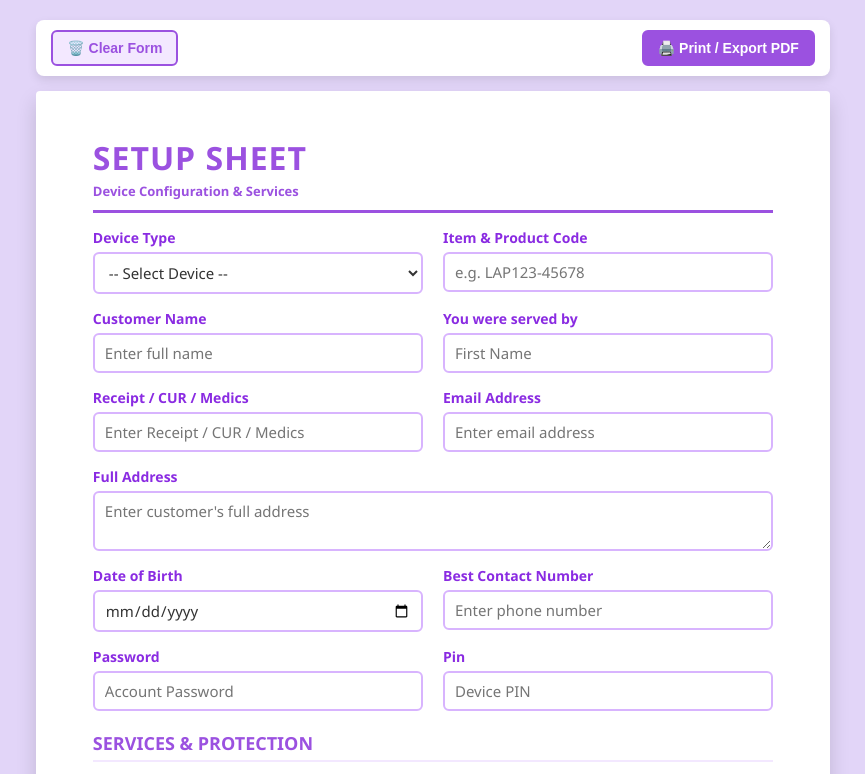
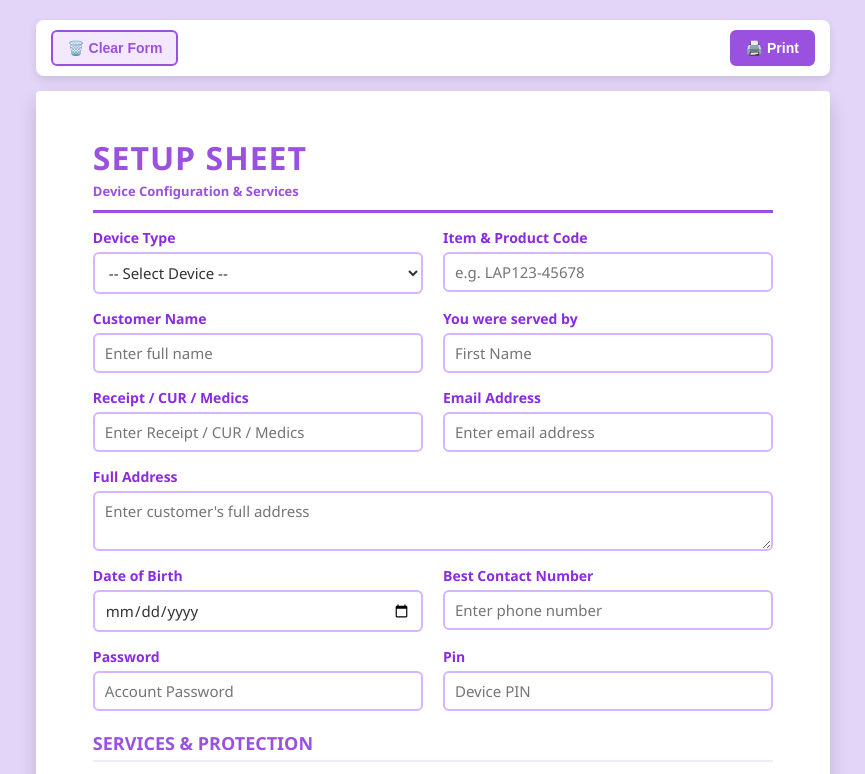
Before and after one commit to crezzjames-cpu/Setup-sheet, a plain HTML site: page index.html in a window 1280 px wide. Shown: the top 774 px of the page, without its empty margins (207-1072 px from the left). Drawn offline with Linux system fonts and the light colour scheme.

Commit message:
Update index.html
Removed the wording export to pdf

```diff
--- a/index.html
+++ b/index.html
@@ -410,7 +410,7 @@
             <button class="app-btn" onclick="clearAppData()">🗑️ Clear Form</button>
         </div>
         <div class="toolbar-group">
-            <button class="app-btn primary" onclick="window.print()">🖨️ Print / Export PDF</button>
+            <button class="app-btn primary" onclick="window.print()">🖨️ Print</button>
         </div>
     </div>
 
```
